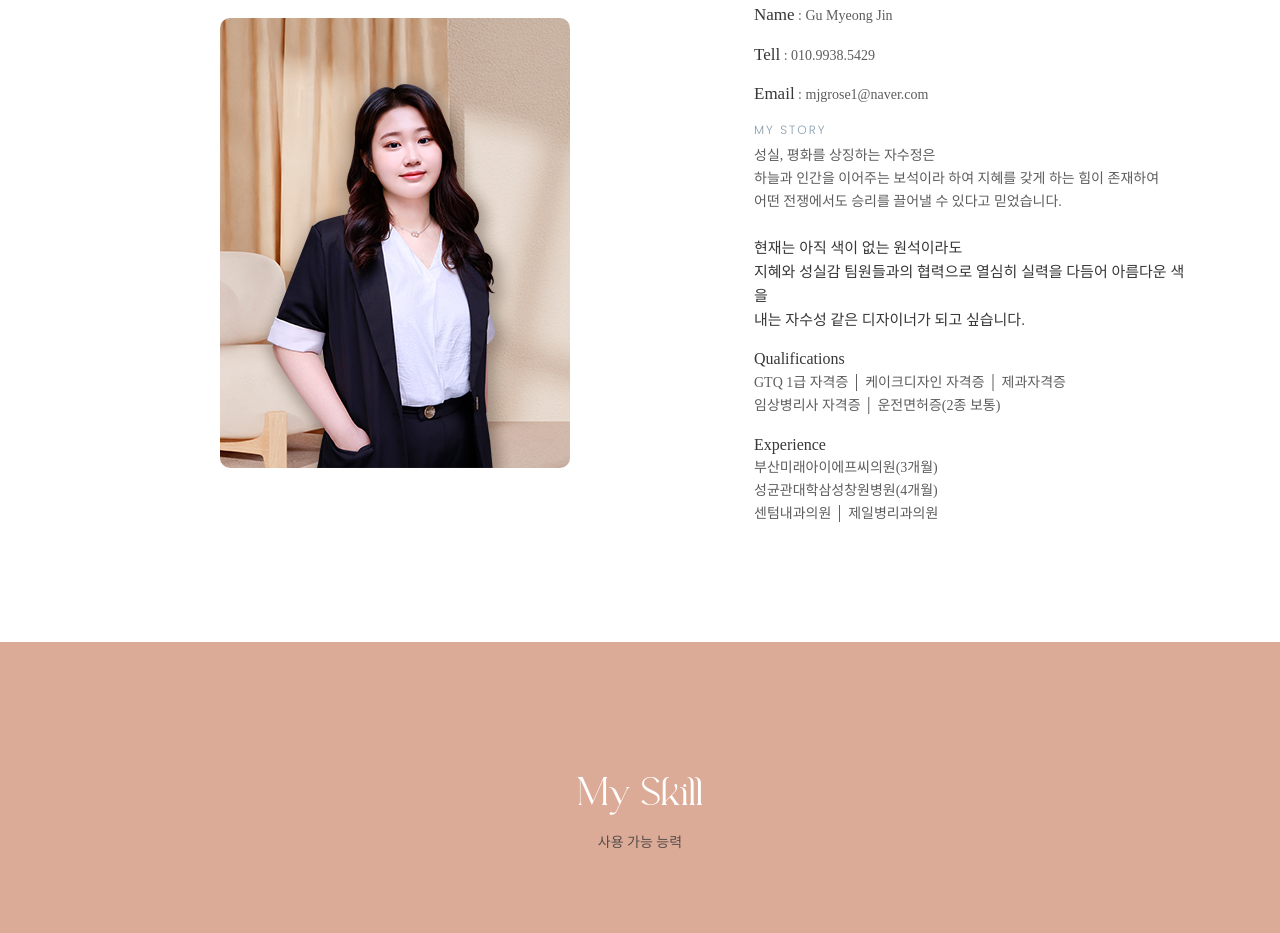
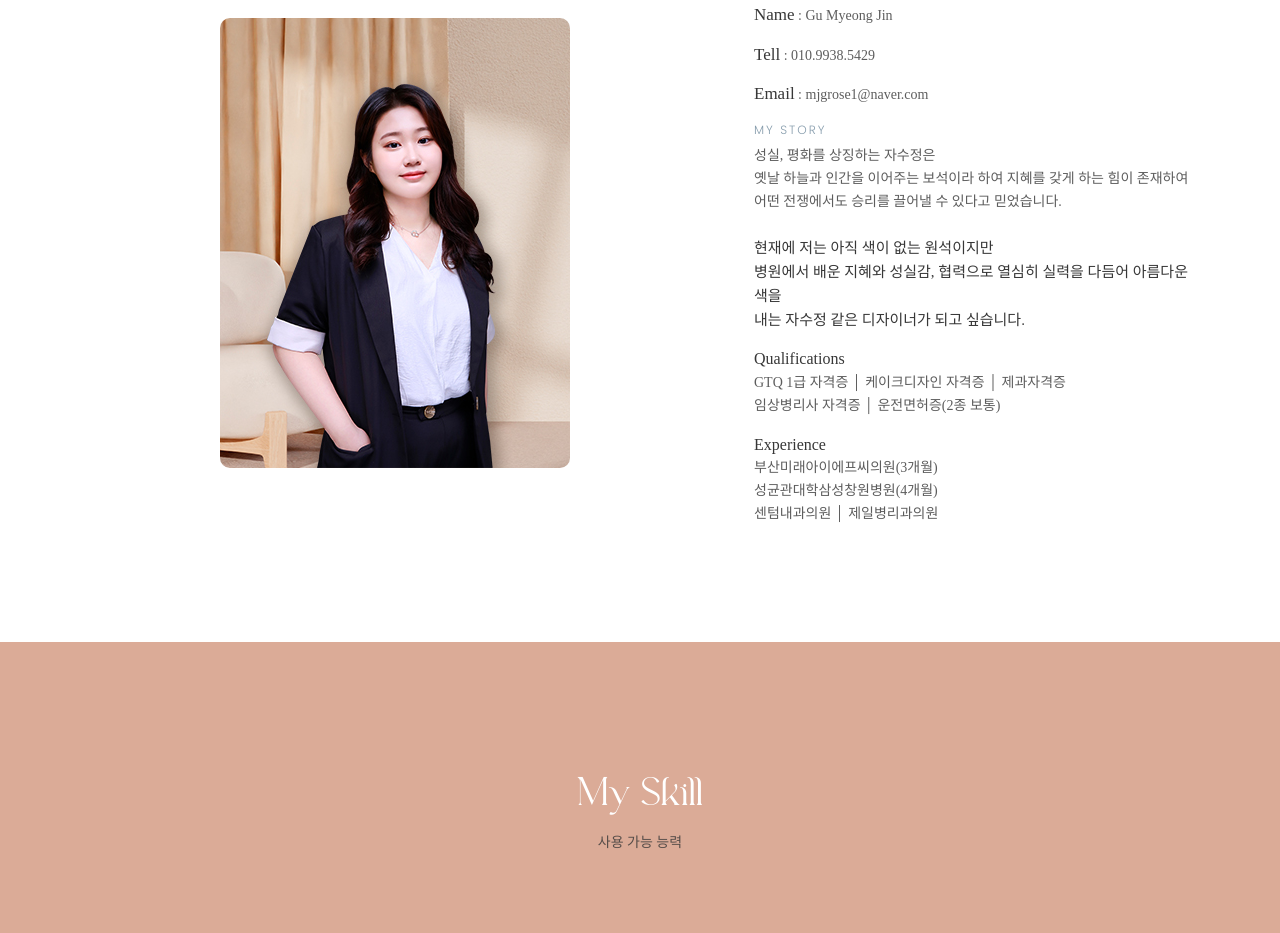
Before and after one commit to squali123/portfolio, a plain HTML site: page index.html in a window 1280 px wide. Shown: the part 2953-3886 px from the top of the page. Drawn offline with nearby package versions, Linux system fonts and the light colour scheme; some packages are replaced by stand-ins of ours; a web font is replaced by a local one.

Commit message:
Update index.html

```diff
--- a/index.html
+++ b/index.html
@@ -181,12 +181,12 @@
 							<h6>My story</h6>
 							<p>
 								성실, 평화를 상징하는 자수정은
-								<br>하늘과 인간을 이어주는 보석이라 하여 지혜를 갖게 하는 힘이 존재하여
+								<br>옛날 하늘과 인간을 이어주는 보석이라 하여 지혜를 갖게 하는 힘이 존재하여
 								<br>어떤 전쟁에서도 승리를 끌어낼 수 있다고 믿었습니다.
 								<br>
-								 <span class="italic"><br>현재는 아직 색이 없는 원석이라도
-								<br>지혜와 성실감 팀원들과의 협력으로 열심히 실력을 다듬어 아름다운 색을
-								<br>내는 자수성 같은 디자이너가 되고 싶습니다. </p></span>
+								 <span class="italic"><br>현재에 저는 아직 색이 없는 원석이지만
+								<br>병원에서 배운 지혜와 성실감, 협력으로 열심히 실력을 다듬어 아름다운 색을
+								<br>내는 자수정 같은 디자이너가 되고 싶습니다. </p></span>
 
 							<p>
 								<span class="mediums">Qualifications</span>
```
